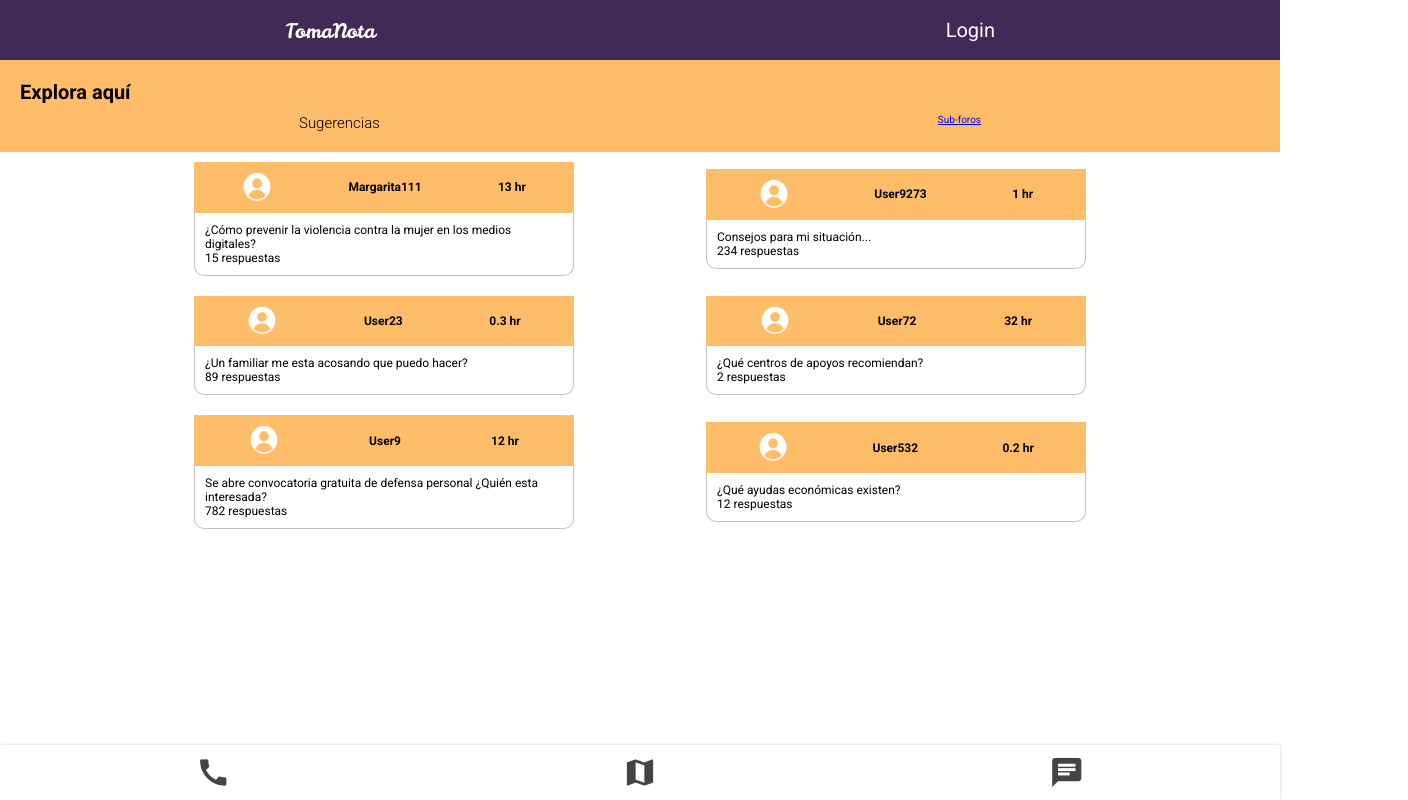
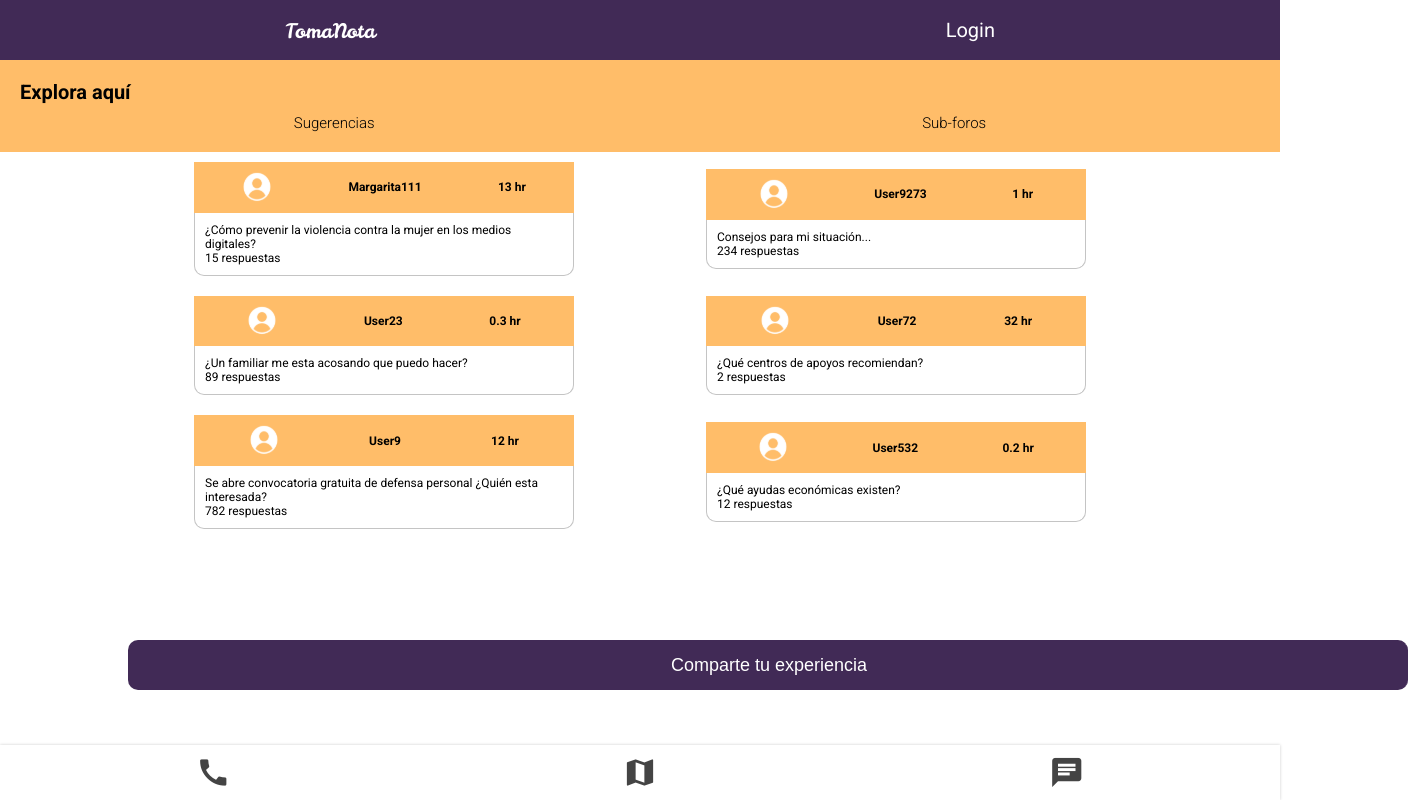
Before and after one commit to alejo02336/TomaNota, a React (Create React App) app: page /foro in a window 1280 px wide. Shown: the whole page, 1408 px wide, since content can reach past the window. Built offline with nearby package versions, Linux system fonts and the light colour scheme; what google-maps-react would draw is missing.

Commit message:
update video in readme

```diff
--- a/src/containers/Foro/Foro.css
+++ b/src/containers/Foro/Foro.css
@@ -14,9 +14,19 @@
   margin-top: 1rem;
 }
 
-.container-options > p {
+.text-options {
   font-size: 1.5rem;
   font-weight: 300;
+
+  color: black;
+}
+
+a {
+  text-decoration: none;
+}
+
+a:hover {
+  text-decoration: underline;
 }
 
 .foro-comments-container {
@@ -25,3 +35,18 @@
   flex-wrap: wrap;
   margin: auto;
 }
+
+.btn-publication {
+  position: absolute;
+  top: 80vh;
+  background-color: var(--secondary-color);
+  width: 100%;
+  height: 50px;
+  z-index: 1;
+  border-radius: 10px;
+  bottom: 0vh;
+  top: 80vh;
+  left: 10%;
+  color: white;
+  border-color: #412a56;
+}
--- a/src/containers/Foro/Foro.jsx
+++ b/src/containers/Foro/Foro.jsx
@@ -1,8 +1,8 @@
-import React from 'react';
-import SearchBar from '../../components/SearchBar';
-import Comment from '../../components/Comment';
-import './Foro.css';
-import { Link } from 'react-router-dom';
+import React from "react";
+// import SearchBar from '../../components/SearchBar';
+import Comment from "../../components/Comment";
+import "./Foro.css";
+import { Link } from "react-router-dom";
 
 export default function Foro() {
   return (
@@ -10,13 +10,16 @@ export default function Foro() {
       <section className="container-explore">
         <h1>Explora aquí</h1>
         <section className="container-options">
-          <p>Sugerencias</p>
+          <Link to="/foro">
+            <p className="text-options">Sugerencias</p>
+          </Link>
           <Link to="/subforos">
-            <p>Sub-foros</p>
+            <p className="text-options">Sub-foros</p>
           </Link>
         </section>
       </section>
-      {/* add suggestions */}
+      {/* btn create */}
+      <button className="btn-publication">Comparte tu experiencia</button>
 
       {/* add comments */}
       <section className="foro-comments-container">
--- a/src/containers/Foro/SubForos.jsx
+++ b/src/containers/Foro/SubForos.jsx
@@ -1,5 +1,6 @@
 import React from "react";
 import "./Foro.css";
+import { Link } from "react-router-dom";
 
 export default function Lineas() {
   return (
@@ -8,8 +9,12 @@ export default function Lineas() {
         <section className="container-explore">
           <h1>Explora aquí</h1>
           <section className="container-options">
-            <p>Sugerencias</p>
-            <p>Sub-foros</p>
+            <Link to="/foro">
+              <p className="text-options">Sugerencias</p>
+            </Link>
+            <Link to="/subforos">
+              <p className="text-options">Sub-foros</p>
+            </Link>
           </section>
         </section>
         <img
```
Also changed, not shown: src/containers/Foro/Publication.jsx (added, +35 -0 lines), src/containers/Foro/Foro_Sub-foros.svg, 1 other file (tests, documents, lock files or other folders).
